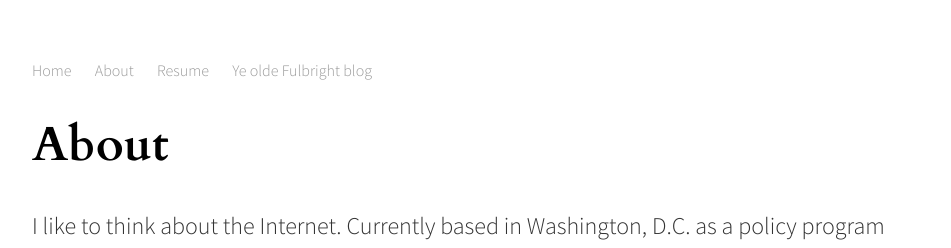
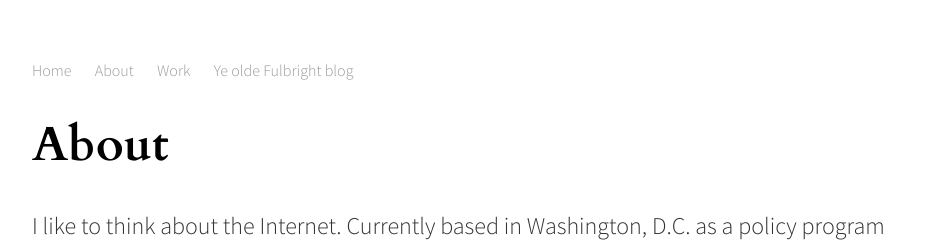
Before and after one commit to emilme/emilme.github.io, a Jekyll site: the page built from about/index.html, in a window 1280 px wide. Shown: the top 248 px of the page, without its empty margins (160-1111 px from the left). Built offline with Jekyll 4.4.1, drawn with Linux system fonts in a browser that asks for light colours.

Commit message:
Update default.html

```diff
--- a/_layouts/default.html
+++ b/_layouts/default.html
@@ -22,7 +22,7 @@
 	    		<ul>
 	        		<li><a href="/">Home</a></li>
 		        	<li><a href="/about">About</a></li>
-	        		<li><a href="/resume">Resume</a></li>
+	        		<li><a href="/work">Work</a></li>
 	        		<!-- <li><a href="/blog">Blog</a></li>-->
 	        		<li><a href="http://emilyinrok.tumblr.com">Ye olde Fulbright blog</a></li>
     			</ul>
```
